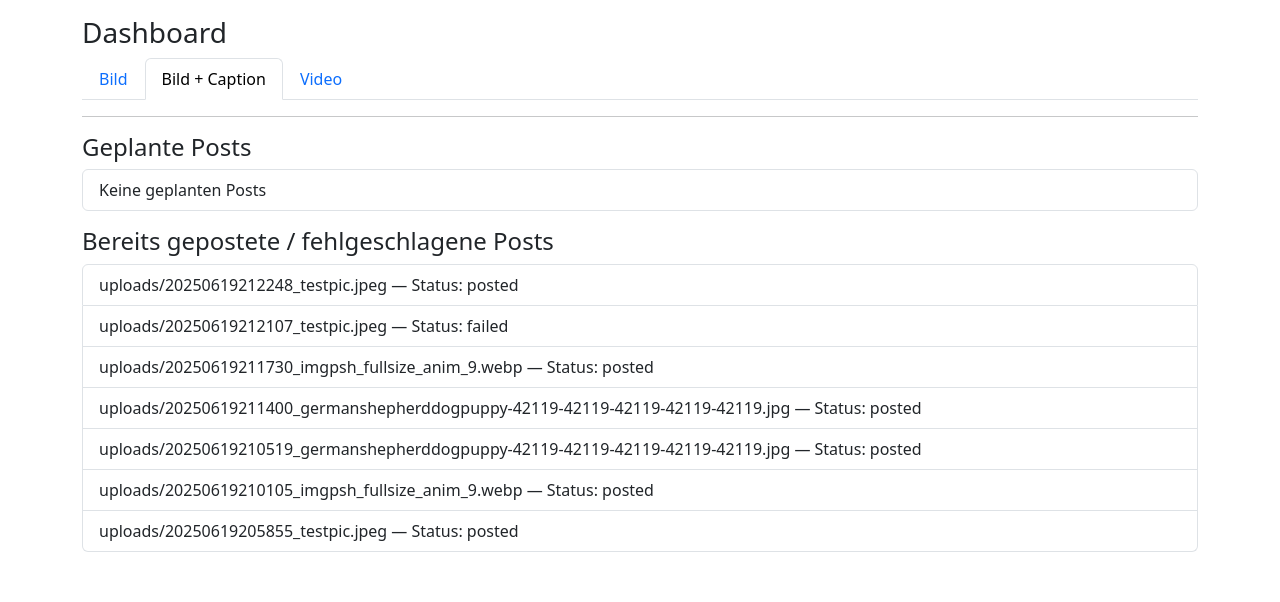
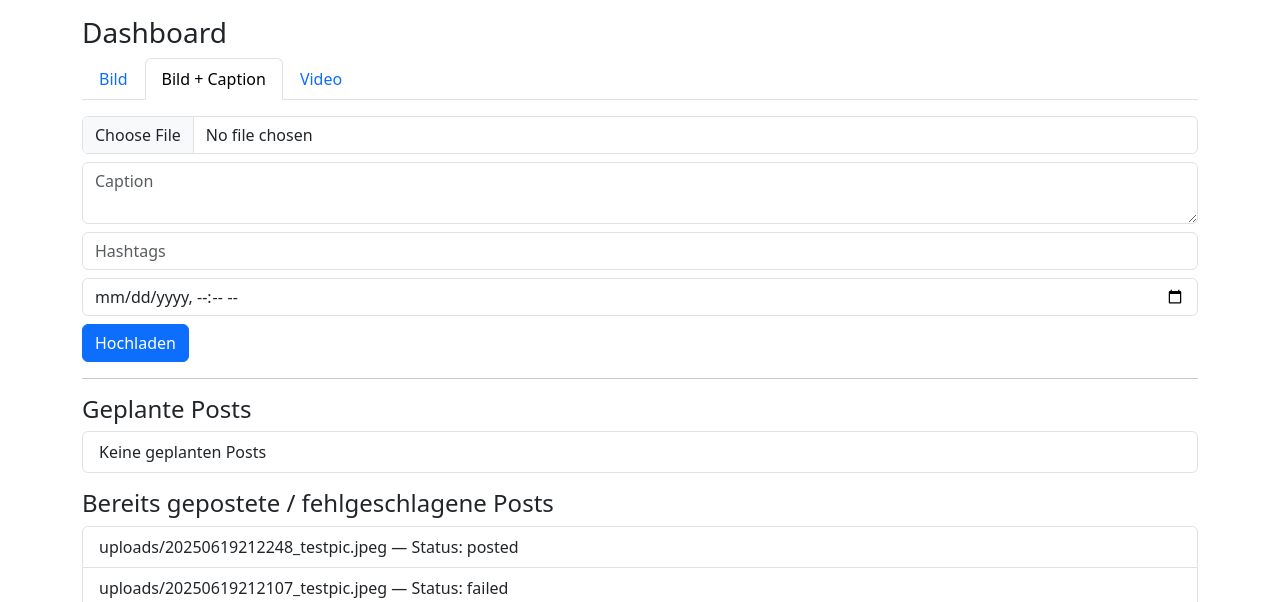
Before and after one commit to J0hnEbert/instagram-scheduler, a Flask app: page /dashboard in a window 1280 px wide, after a click on "Bild + Caption". Shown: the part 56-658 px from the top of the page. Before the commit the page ends 608 px from the top, so only its background shows below. Run offline with Flask 3, Linux system fonts and the light colour scheme; the visitor is signed in with stand-in values (Sample User, id 1); data comes from the database, SQL or seed files in the repository; both versions use the stored data as it was after the commit.

Commit message:
feat: Implement image and video upload functionality with scheduling in the dashboard

```diff
--- a/app/main.py
+++ b/app/main.py
@@ -109,3 +109,39 @@ def delete_post(post_id):
     conn.close()
     flash(f'Post {post_id} wurde gelöscht.', 'info')
     return redirect(url_for('main.dashboard'))
+
+@main.route('/upload_image_caption', methods=['POST'])
+def upload_image_caption():
+    if not session.get('logged_in'):
+        return redirect(url_for('main.login'))
+
+    file = request.files.get('file')
+    if not file:
+        flash('Kein Datei-Upload erkannt.', 'danger')
+        return redirect(url_for('main.dashboard'))
+
+    path = save_uploaded_file(file)
+    caption = request.form.get('caption')
+    hashtags = request.form.get('hashtags')
+    scheduled_time = normalize_scheduled_time(request.form.get('scheduled_time'))
+    insert_post(session['username'], path, caption, hashtags, 'image_caption', scheduled_time)
+    flash("Bild + Caption erfolgreich eingeplant!" if scheduled_time else "Bild + Caption erfolgreich hochgeladen!", 'success')
+    return redirect(url_for('main.dashboard'))
+
+@main.route('/upload_video', methods=['POST'])
+def upload_video():
+    if not session.get('logged_in'):
+        return redirect(url_for('main.login'))
+
+    file = request.files.get('file')
+    if not file:
+        flash('Kein Datei-Upload erkannt.', 'danger')
+        return redirect(url_for('main.dashboard'))
+
+    path = save_uploaded_file(file)
+    caption = request.form.get('caption')
+    hashtags = request.form.get('hashtags')
+    scheduled_time = normalize_scheduled_time(request.form.get('scheduled_time'))
+    insert_post(session['username'], path, caption, hashtags, 'video', scheduled_time)
+    flash("Video erfolgreich eingeplant!" if scheduled_time else "Video erfolgreich hochgeladen!", 'success')
+    return redirect(url_for('main.dashboard'))
--- a/app/templates/dashboard.html
+++ b/app/templates/dashboard.html
@@ -30,7 +30,28 @@
         </form>
     </div>
 
-    <!-- Weitere Tabs kannst du ergänzen wie zuvor -->
+    <!-- Bild + Caption -->
+<div class="tab-pane fade" id="image-caption" role="tabpanel">
+    <form method="POST" action="/upload_image_caption" enctype="multipart/form-data">
+        <input class="form-control mb-2" type="file" name="file" accept="image/*" required>
+        <textarea class="form-control mb-2" name="caption" placeholder="Caption"></textarea>
+        <input class="form-control mb-2" type="text" name="hashtags" placeholder="Hashtags">
+        <input class="form-control mb-2" type="datetime-local" name="scheduled_time">
+        <button type="submit" class="btn btn-primary">Hochladen</button>
+    </form>
+</div>
+
+<!-- Video -->
+<div class="tab-pane fade" id="video" role="tabpanel">
+    <form method="POST" action="/upload_video" enctype="multipart/form-data">
+        <input class="form-control mb-2" type="file" name="file" accept="video/*" required>
+        <textarea class="form-control mb-2" name="caption" placeholder="Caption"></textarea>
+        <input class="form-control mb-2" type="text" name="hashtags" placeholder="Hashtags">
+        <input class="form-control mb-2" type="datetime-local" name="scheduled_time">
+        <button type="submit" class="btn btn-primary">Hochladen</button>
+    </form>
+</div>
+
 
 </div>
 
--- a/run.py
+++ b/run.py
@@ -11,7 +11,6 @@ def start_scheduler():
     t.start()
     print("[Main] Scheduler Thread gestartet.")
 
-start_scheduler()
-
 if __name__ == '__main__':
+    start_scheduler()
     app.run(port=8081, debug=True)
```
Also changed, not shown: app/scheduler.py (+17 -17 lines), data/sessions/berndbot.json (+10 -10 lines), app/static/uploads/20250619211400_germanshepherddogpuppy-42119-42119-42119-42119-42119.jpg (added), app/static/uploads/20250619211730_imgpsh_fullsize_anim_9.webp (added), app/static/uploads/20250619212107_testpic.jpeg (added), app/static/uploads/20250619212248_testpic.jpeg (added), data/posts.db.
